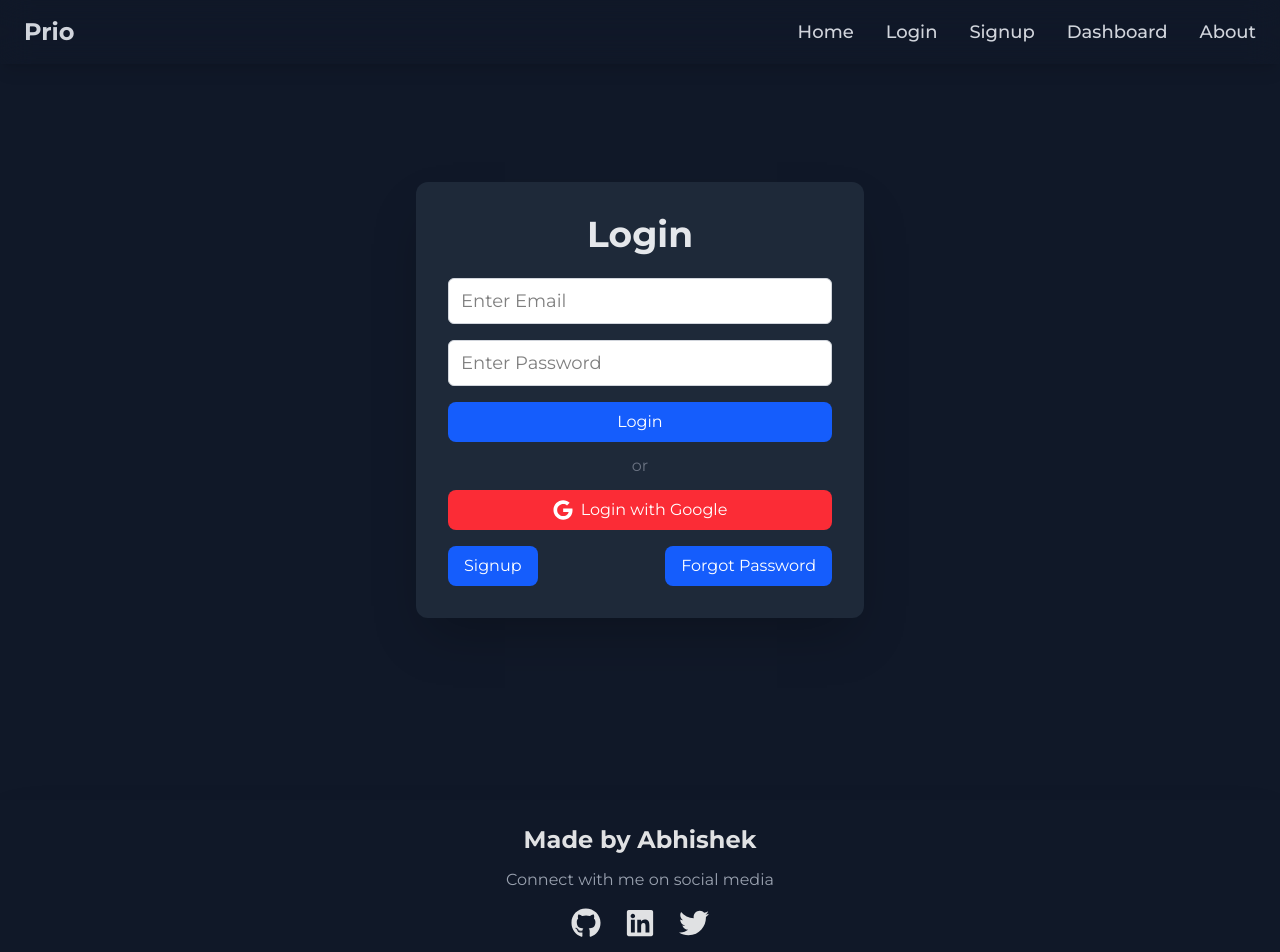
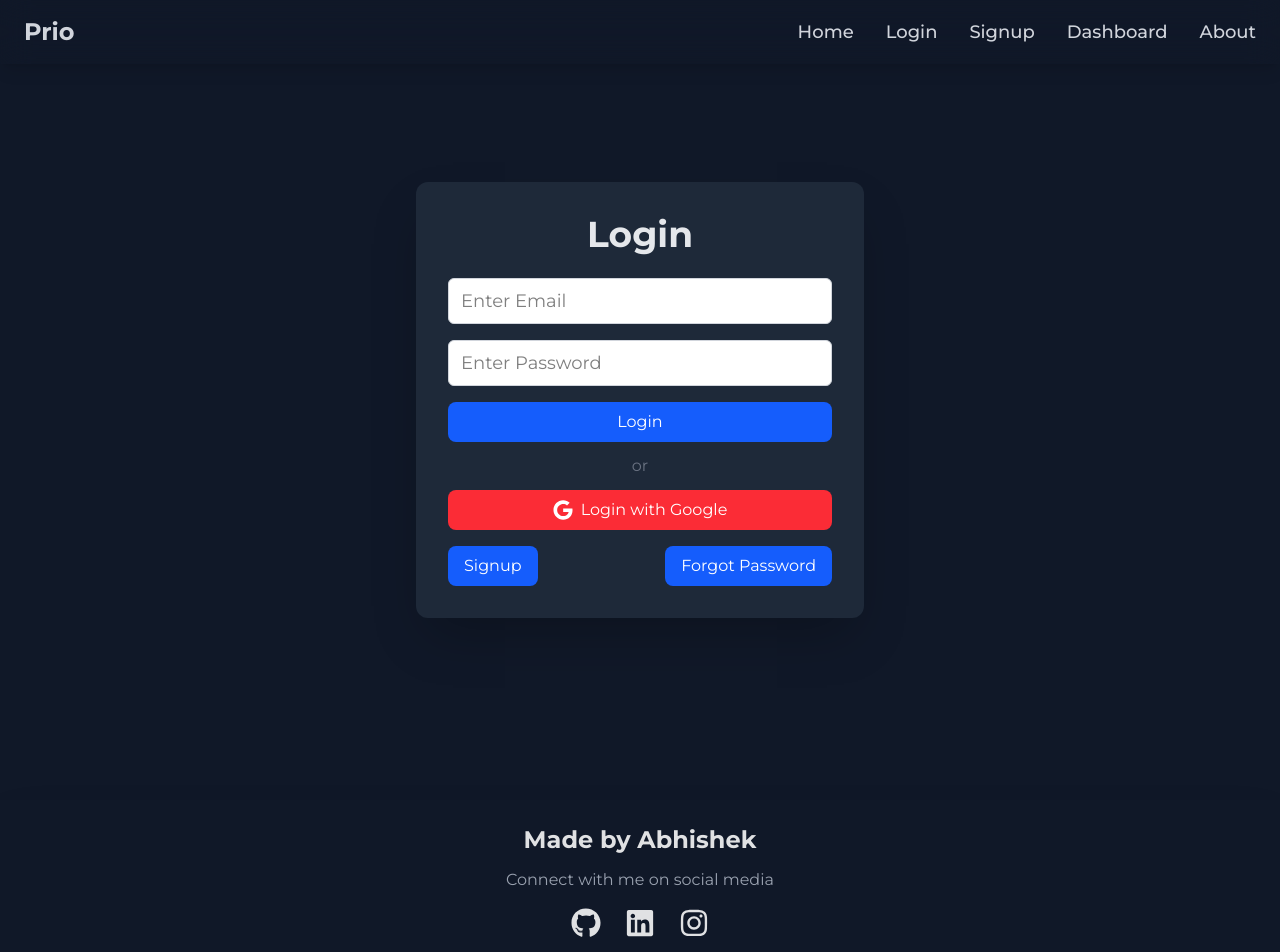
Before and after one commit to AbhishekGoswam1/React-Task-Manager, a React (Vite) app: page /login in a window 1280 px wide. Shown: the top 952 px of the page. Built offline with nearby package versions, Linux system fonts and the light colour scheme.

Commit message:
update social media links

```diff
--- a/src/components/Footer.jsx
+++ b/src/components/Footer.jsx
@@ -1,4 +1,4 @@
-import { FaGithub, FaLinkedin, FaTwitter } from "react-icons/fa";
+import { FaGithub, FaInstagram, FaLinkedin } from "react-icons/fa";
 import { motion } from "framer-motion";
 
 const MadeBy = () => {
@@ -13,29 +13,29 @@ const MadeBy = () => {
           target="_blank"
           rel="noopener noreferrer"
           whileHover={{ scale: 1.1, rotate: 5 }}
-          className="text-gray-700 hover:text-black transition duration-300 text-3xl"
+          className="transition duration-300 text-3xl"
         >
           <FaGithub />
         </motion.a>
 
         <motion.a
-          href="https://linkedin.com/in/yourprofile"
+          href="https://www.linkedin.com/in/abhishek-goswamii/"
           target="_blank"
           rel="noopener noreferrer"
           whileHover={{ scale: 1.1, rotate: -5 }}
-          className="text-blue-700 hover:text-blue-900 transition duration-300 text-3xl"
+          className="transition duration-300 text-3xl"
         >
           <FaLinkedin />
         </motion.a>
 
         <motion.a
-          href="https://twitter.com/yourprofile"
+          href="https://www.instagram.com/abhi_shek.in"
           target="_blank"
           rel="noopener noreferrer"
           whileHover={{ scale: 1.1, rotate: 5 }}
-          className="text-blue-500 hover:text-blue-700 transition duration-300 text-3xl"
+          className="transition duration-300 text-3xl"
         >
-          <FaTwitter />
+          <FaInstagram />
         </motion.a>
       </div>
     </div>
```
